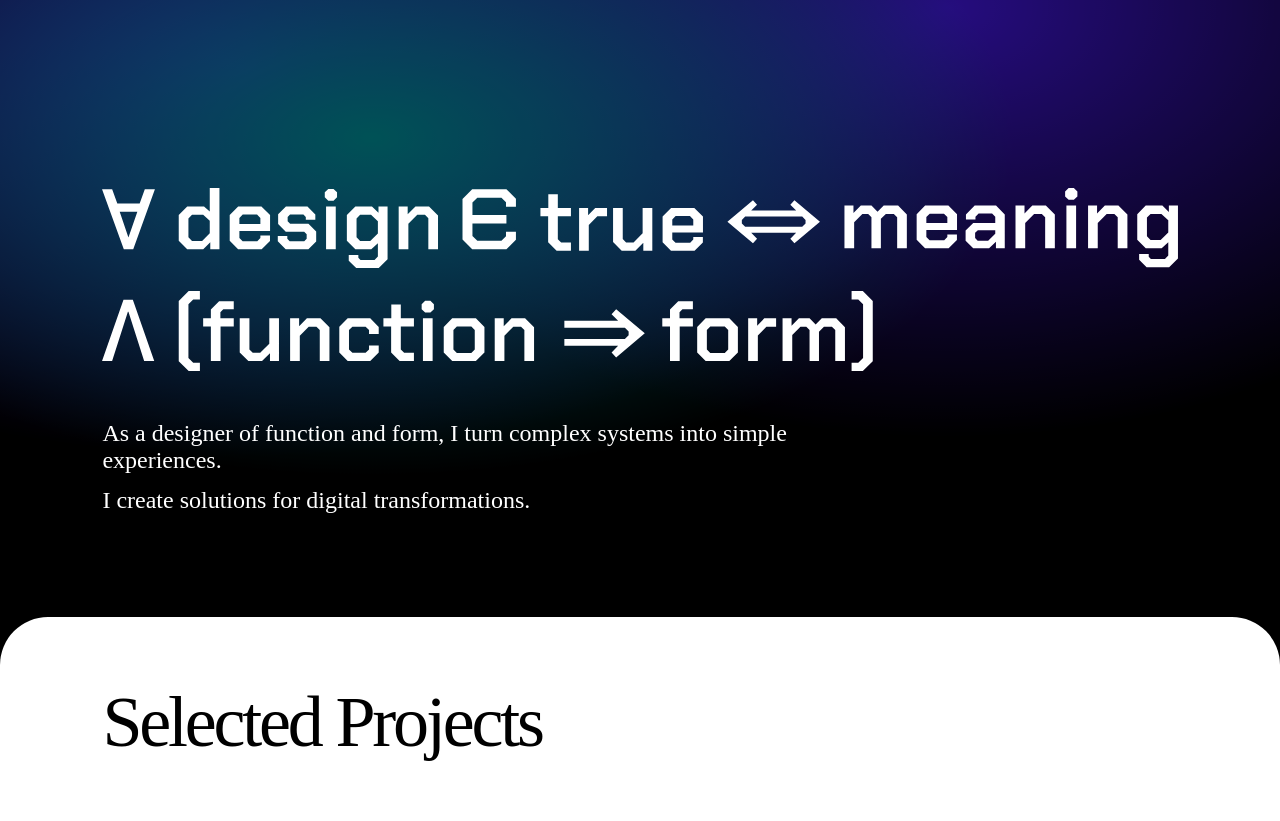
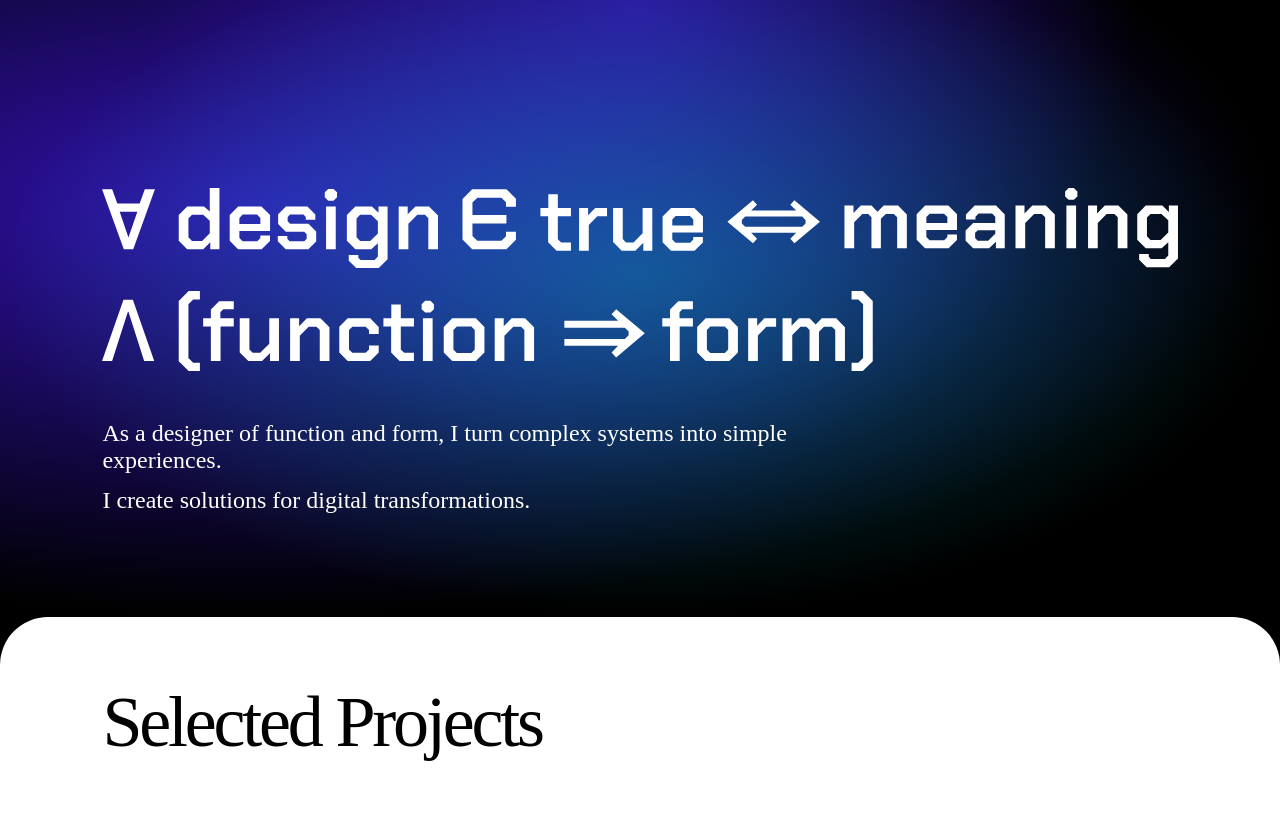
Before and after one commit to implydesign/portfolio, a website built with Parcel: page testpage.html in a window 1280 px wide. Shown: the part 68-889 px from the top of the page. Built offline with nearby package versions, Linux system fonts and the light colour scheme; a web font is replaced by a local one.

Commit message:
Update test.css

```diff
--- a/test.css
+++ b/test.css
@@ -49,7 +49,7 @@ margin:0;
 
 
 .overlay {
-background-color: rgba(0,0,0,0.5);
+
 gap:3rem;
 display:flex;
 flex-direction:column;
@@ -907,7 +907,7 @@ color: #fff;
   justify-content: center;
    height: 100%;
 background-color:hsla(183,0%,0%,1);
-            background-image: radial-gradient(at 29% 30%, hsla(183,100%,34%,1) 0px, transparent 50%), radial-gradient(at 74% 11%, hsla(253,100%,55%,1) 0px, transparent 50%), radial-gradient(at 19% 20%, hsla(252,100%,55%,1) 0px, transparent 50%);
+background-image: radial-gradient(at 50% 50%, hsla(183,100%,34%,0.5) 0px, transparent 70%), radial-gradient(at 50% 10%, hsla(253,100%,55%,0.5) 0px, transparent 55%), radial-gradient(at 20% 40%, hsla(252,100%,55%,0.7) 0px, transparent 70%);
 }
 .portfolio-quotedesk {
   width: 100%;
```
